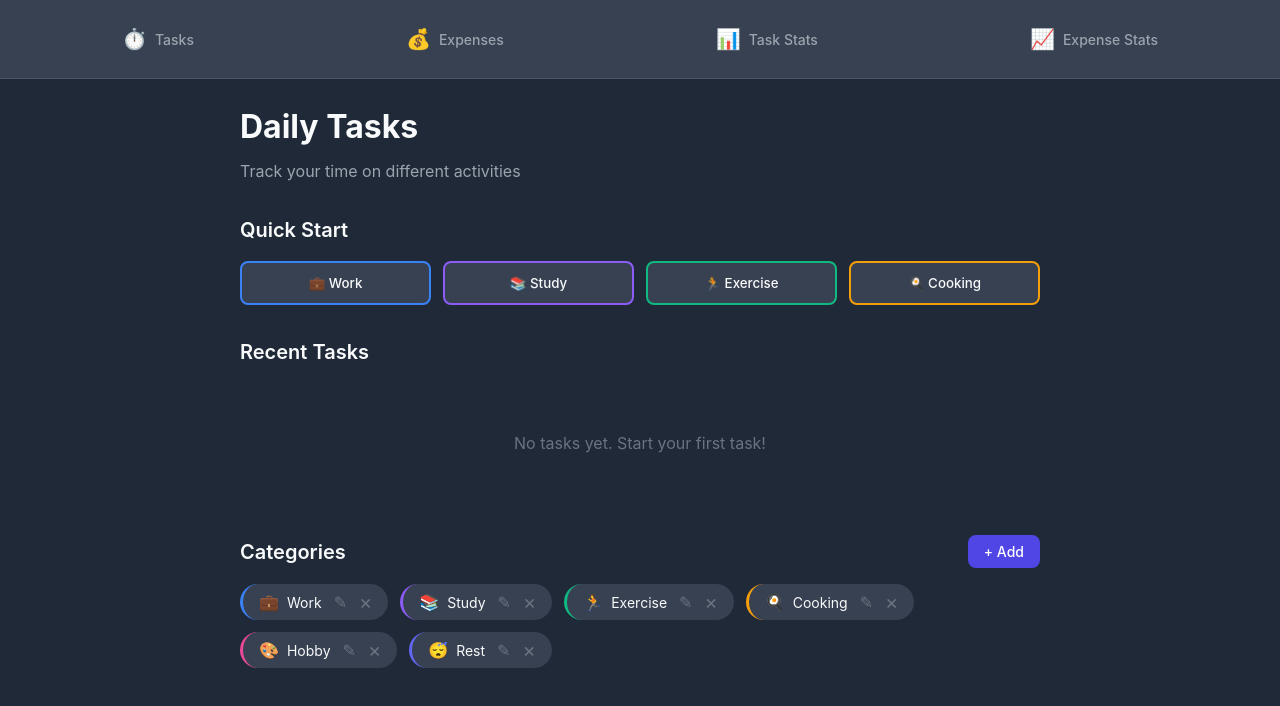
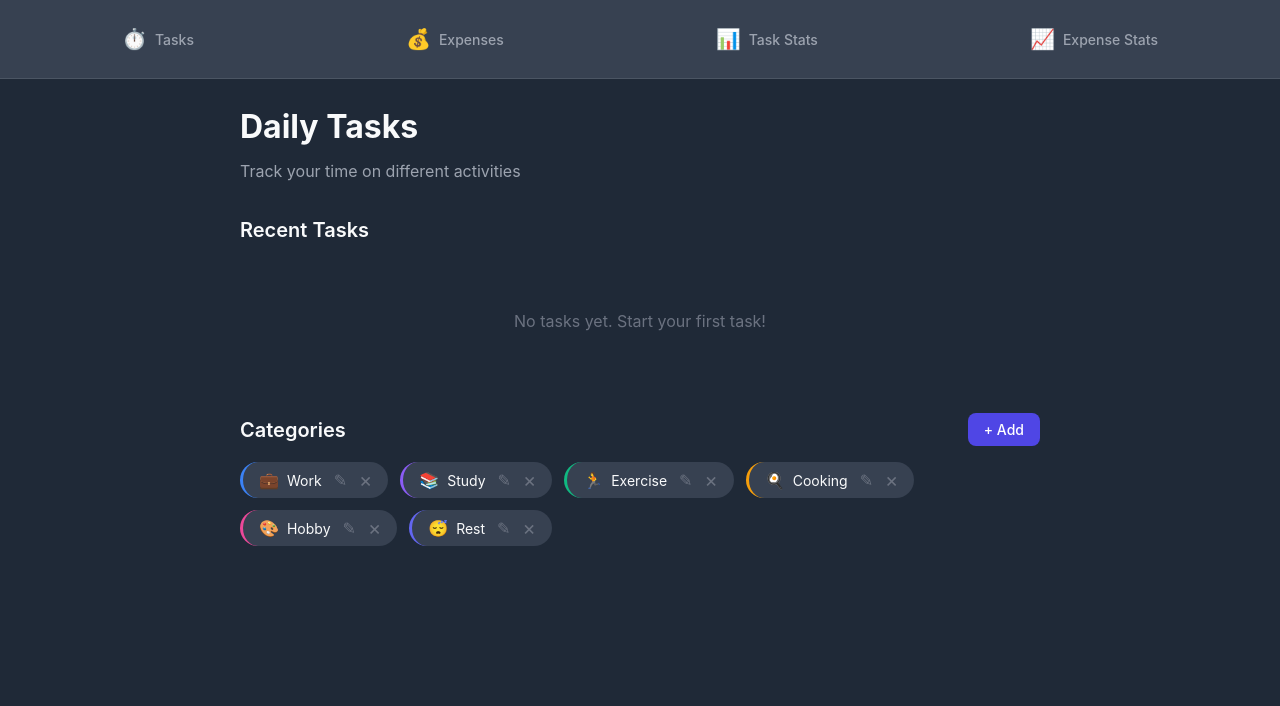
Before and after one commit to AlekseiCherenkevich/fin-time-tracker, a React (Vite) app: page / in a window 1280 px wide. Shown: the top 706 px of the page. Built offline with nearby package versions, Linux system fonts and the light colour scheme.

Commit message:
Remove Quick Start section from TasksPage

```diff
--- a/src/pages/TasksPage.module.css
+++ b/src/pages/TasksPage.module.css
@@ -47,17 +47,6 @@
   margin-top: 0.25rem;
 }
 
-.quickActions {
-  margin-bottom: 2rem;
-}
-
-.quickActions h2 {
-  font-size: 1.25rem;
-  font-weight: 600;
-  color: #F9FAFB;
-  margin: 0 0 1rem 0;
-}
-
 .quickButtons {
   margin-bottom: 1rem;
 }
@@ -78,27 +67,6 @@
 .addBtn:hover {
   transform: translateY(-2px);
   box-shadow: 0 5px 20px rgba(79, 70, 229, 0.4);
-}
-
-.presetButtons {
-  display: grid;
-  grid-template-columns: repeat(2, 1fr);
-  gap: 0.75rem;
-}
-
-.presetBtn {
-  background-color: #374151;
-  color: #F9FAFB;
-  border: 2px solid transparent;
-  padding: 0.75rem;
-  border-radius: 0.5rem;
-  font-weight: 500;
-  cursor: pointer;
-  transition: all 0.2s ease;
-}
-
-.presetBtn:hover {
-  background-color: #4B5563;
 }
 
 .categories {
@@ -481,8 +449,4 @@
   .stats {
     grid-template-columns: repeat(4, 1fr);
   }
-
-  .presetButtons {
-    grid-template-columns: repeat(4, 1fr);
-  }
 }
--- a/src/pages/TasksPage.tsx
+++ b/src/pages/TasksPage.tsx
@@ -100,26 +100,6 @@ export function TasksPage() {
       </header>
 
       {activeTimer && <Timer />}
-
-      {!activeTimer && (
-        <>
-          <section className={styles.quickActions}>
-            <h2>Quick Start</h2>
-            <div className={styles.presetButtons}>
-              {categories.slice(0, 4).map(cat => (
-                <button
-                  key={cat.id}
-                  className={styles.presetBtn}
-                  onClick={() => openAddModal(cat.id)}
-                  style={{ borderColor: cat.color }}
-                >
-                  {cat.icon} {cat.name}
-                </button>
-              ))}
-            </div>
-          </section>
-        </>
-      )}
 
       <section className={styles.history}>
         <h2>Recent Tasks</h2>
```
